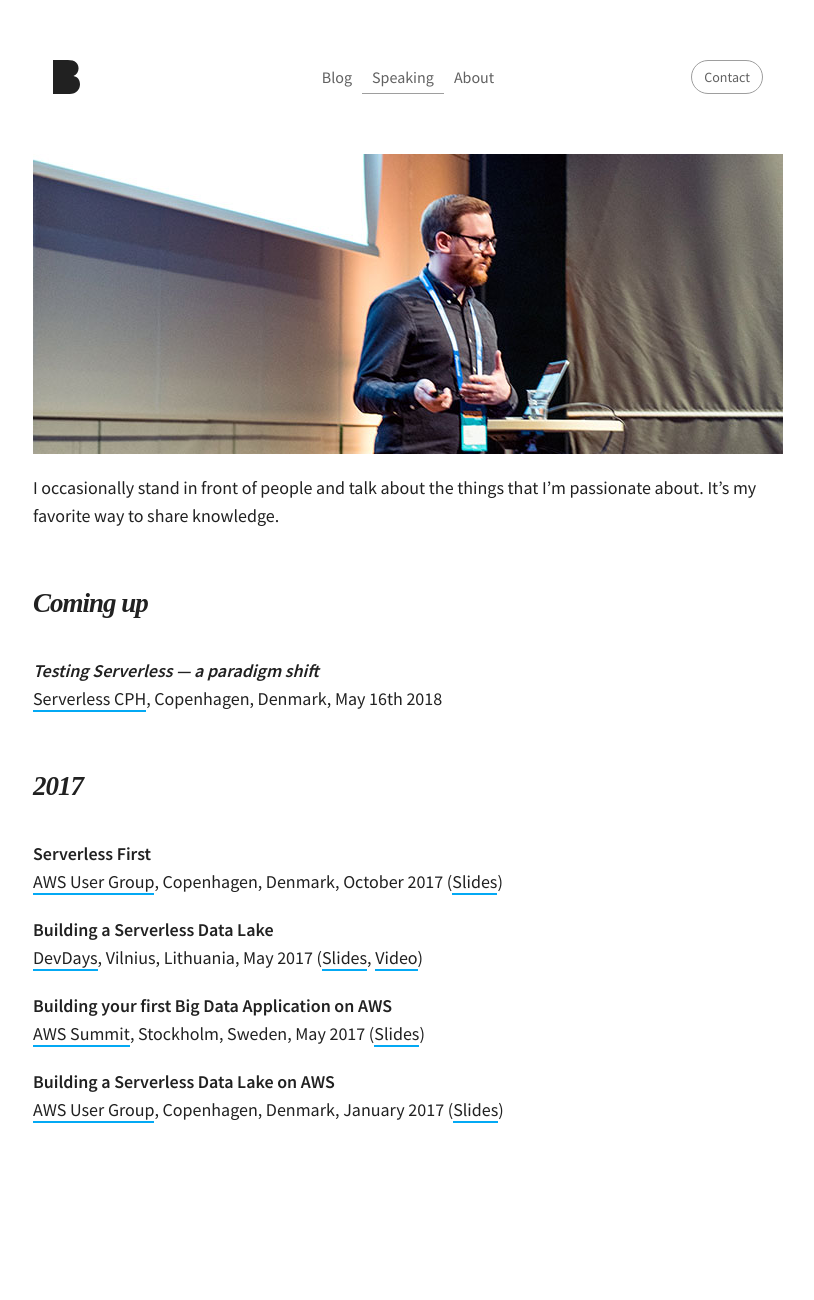
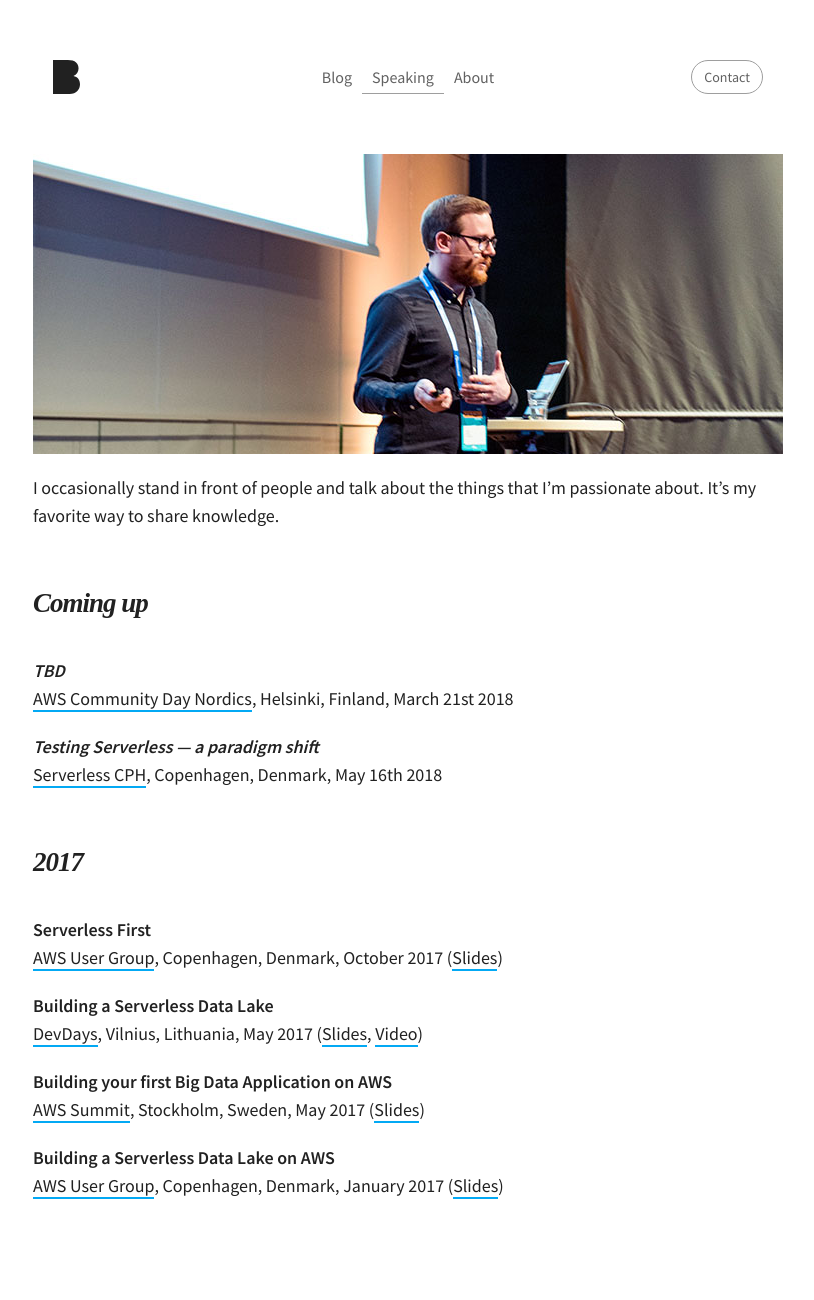
Before and after one commit to martinbuberl/martinbuberl.github.io, a Jekyll site: the page built from speaking.md, in a window 1280 px wide. Shown: the whole page, without its empty margins (232-1046 px from the left). Built offline with Jekyll 4.4.1, drawn with Linux system fonts in a browser that asks for light colours; nearby versions of some CDN libraries; some web fonts are replaced; before the commit the page ends 1224 px from its top, so only the background shows below that.

Commit message:
Added new event

```diff
--- a/speaking.md
+++ b/speaking.md
@@ -10,6 +10,9 @@ permalink: /speaking/
 I occasionally stand in front of people and talk about the things that I'm passionate about. It's my favorite way to share knowledge.
 
 <h2 id="coming-up" class="has-permalink">Coming up<a class="permalink" title="Permalink" href="#coming-up">#</a></h2>
+
+***TBD***<br/>
+[AWS Community Day Nordics](https://awsfin.org/communityday/), Helsinki, Finland, March 21st 2018
 
 ***Testing Serverless — a paradigm shift***<br/>
 [Serverless CPH](https://serverlesscph.dk/), Copenhagen, Denmark, May 16th 2018
```
